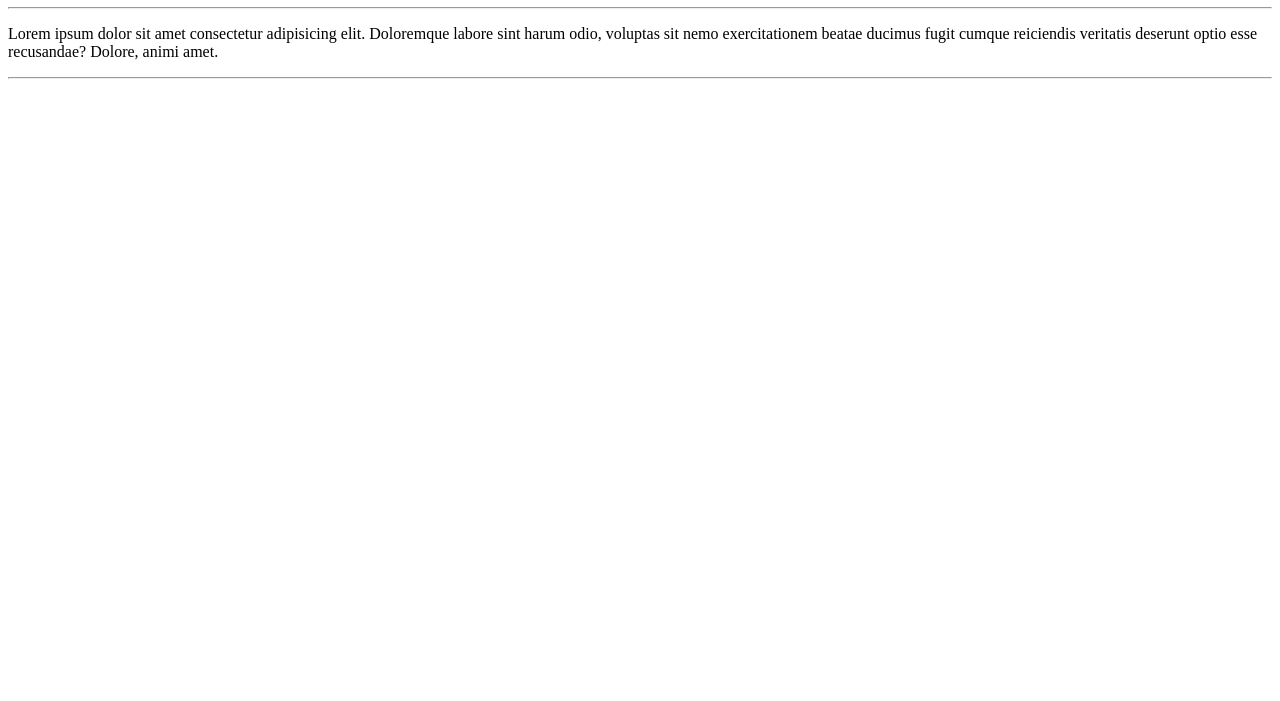
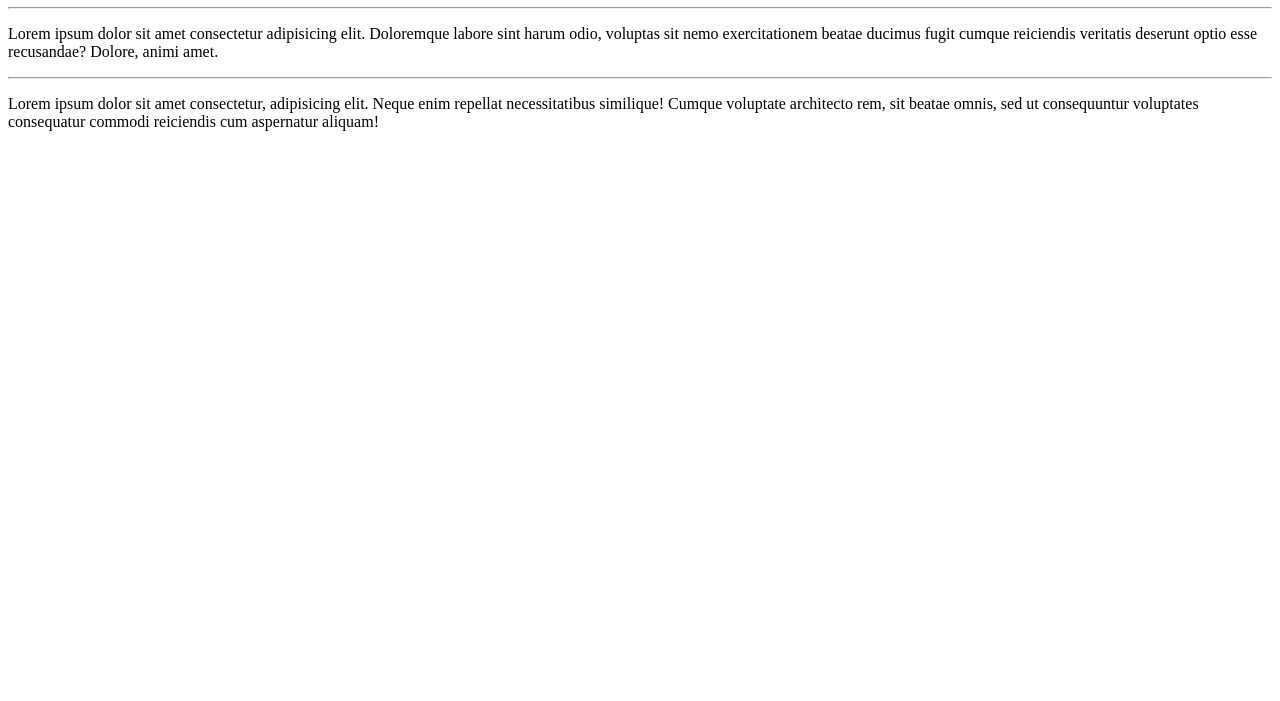
Before and after one commit to romaopatrick/CursoGitGitHub, a plain HTML site: page site-exemplo/index.html in a window 1280 px wide. Shown: the part 99-800 px from the top of the page. Drawn offline with Linux system fonts and the light colour scheme.

Commit message:
Adicionei um paragrafo

```diff
--- a/site-exemplo/index.html
+++ b/site-exemplo/index.html
@@ -10,5 +10,6 @@
     <hr>
     <p>Lorem ipsum dolor sit amet consectetur adipisicing elit. Doloremque labore sint harum odio, voluptas sit nemo exercitationem beatae ducimus fugit cumque reiciendis veritatis deserunt optio esse recusandae? Dolore, animi amet.</p>
     <hr>
+    <p>Lorem ipsum dolor sit amet consectetur, adipisicing elit. Neque enim repellat necessitatibus similique! Cumque voluptate architecto rem, sit beatae omnis, sed ut consequuntur voluptates consequatur commodi reiciendis cum aspernatur aliquam!</p>
 </body>
 </html>
```
